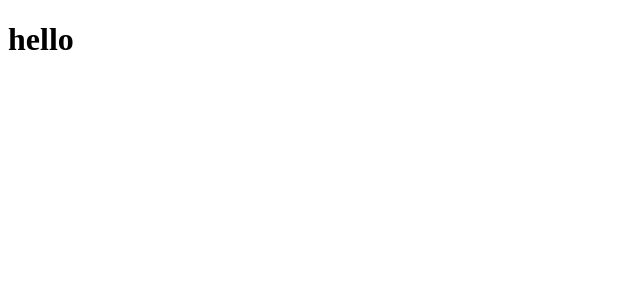
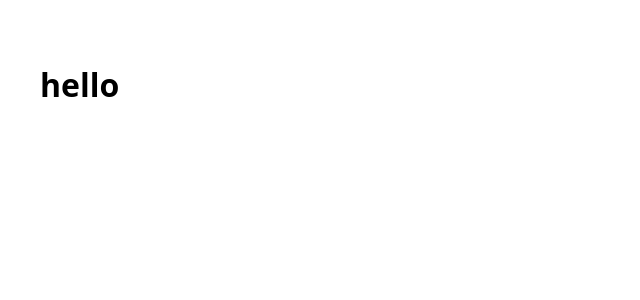
Before and after one commit to jxnblk/react-server, a React app: page / in a window 1280 px wide. Shown: the top 300 px of the page, without its empty margins (0-640 px from the left). Built offline with nearby package versions, Linux system fonts and the light colour scheme; the HTML template or start-up script is replaced by a standard one.

Commit message:
Hook up styled-components

```diff
--- a/dev.js
+++ b/dev.js
@@ -20,7 +20,7 @@ config.client.entry.unshift(
 
 config.client.plugins.push(
   new webpack.HotModuleReplacementPlugin(),
-  new BundleAnalyzerPlugin()
+  // new BundleAnalyzerPlugin()
 )
 
 config.server.entry = path.resolve('src/server.js')
--- a/package.json
+++ b/package.json
@@ -10,6 +10,7 @@
   "dependencies": {
     "babel-core": "^6.26.3",
     "babel-loader": "^7.1.5",
+    "babel-plugin-styled-components": "^1.5.1",
     "babel-preset-env": "^1.7.0",
     "babel-preset-react": "^6.24.1",
     "chalk": "^2.4.1",
@@ -18,6 +19,7 @@
     "react": "^16.4.2",
     "react-dom": "^16.4.2",
     "react-router-dom": "^4.3.1",
+    "styled-components": "^3.4.4",
     "webpack": "^4.16.5",
     "webpack-command": "^0.4.1",
     "webpack-dev-middleware": "^3.1.3",
--- a/src/App.js
+++ b/src/App.js
@@ -3,8 +3,16 @@ import {
   Switch,
   Route
 } from 'react-router-dom'
+import styled from 'styled-components'
+
+const Root = styled.div`
+  padding: 32px;
+  font-family: system-ui, sans-serif;
+  line-height: 1.5;
+`
 
 export default () =>
+  <Root>
     <Switch>
       <Route
         exact
@@ -17,3 +25,4 @@ export default () =>
         render={() => '404'}
       />
     </Switch>
+  </Root>
```
Also changed, not shown: src/server.js (+16 -6 lines), .babelrc. Lines whose indentation alone changed are shown as unchanged.
